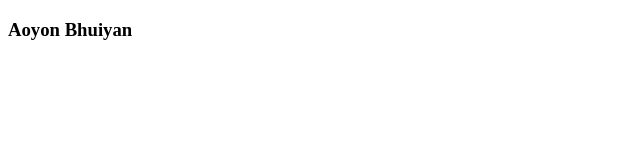
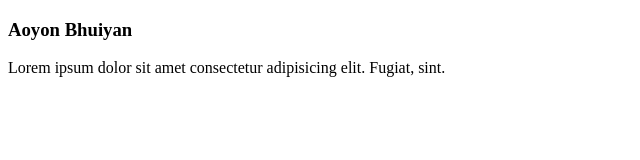
Before and after one commit to aoyon-bhuiyan/first-project, a plain HTML site: page index.html in a window 1280 px wide. Shown: the whole page, without its empty margins (0-640 px from the left). Drawn offline with Linux system fonts and the light colour scheme.

Commit message:
divtag added

```diff
--- a/index.html
+++ b/index.html
@@ -7,5 +7,6 @@
 </head>
 <body>
 <h3>Aoyon Bhuiyan</h3>
+<div>Lorem ipsum dolor sit amet consectetur adipisicing elit. Fugiat, sint.</div>
 </body>
 </html>
```
